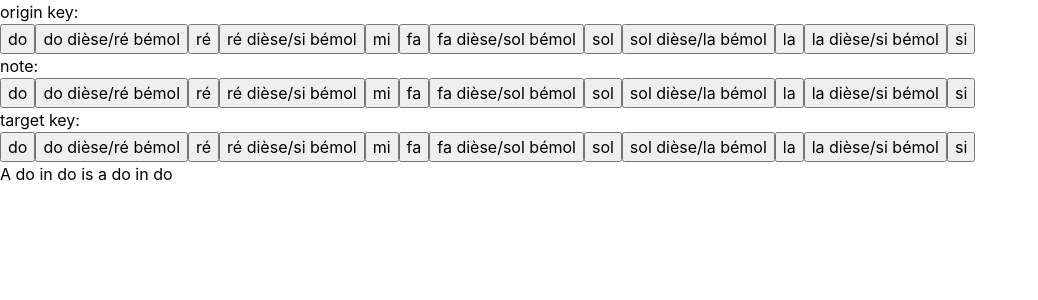
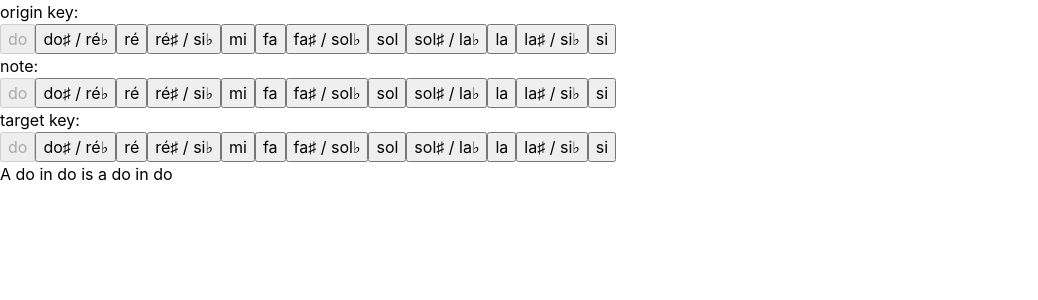
Before and after one commit to rodrigos1233/transposition, a React (Create React App) app in the folder transposition-frontend/: page / in a window 1280 px wide. Shown: the top 300 px of the page, without its empty margins (0-1038 px from the left). Built offline with nearby package versions, Linux system fonts and the light colour scheme.

Commit message:
disabled button, replace letters by signs

```diff
--- a/transposition-frontend/src/components/button/index.tsx
+++ b/transposition-frontend/src/components/button/index.tsx
@@ -1,8 +1,8 @@
 import React from 'react';
 
-function Button({children, props, onClick}:{children: any, props?: any, onClick?: any}) {
+function Button({children, props, onClick, disabled}:{children: any, props?: any, onClick?: any, disabled: boolean}) {
     return (
-        <button onClick={onClick} {...props}>{children}</button>
+        <button onClick={onClick} {...props} disabled={disabled ?? false}>{children}</button>
     );
 }
 
--- a/transposition-frontend/src/utils/notes.ts
+++ b/transposition-frontend/src/utils/notes.ts
@@ -1,14 +1,14 @@
 export const NOTES = [
     "do",
-    "do dièse/ré bémol",
+    "do♯ / ré♭",
     "ré",
-    "ré dièse/si bémol",
+    "ré♯ / si♭",
     "mi",
     "fa",
-    "fa dièse/sol bémol",
+    "fa♯ / sol♭",
     "sol",
-    "sol dièse/la bémol",
+    "sol♯ / la♭",
     "la",
-    "la dièse/si bémol",
+    "la♯ / si♭",
     "si"
 ]
```
